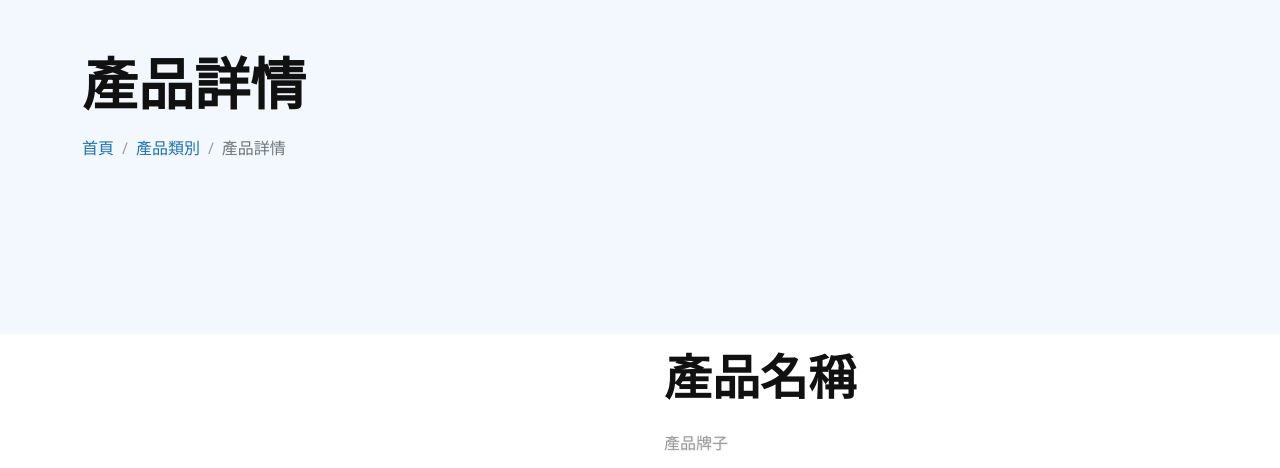
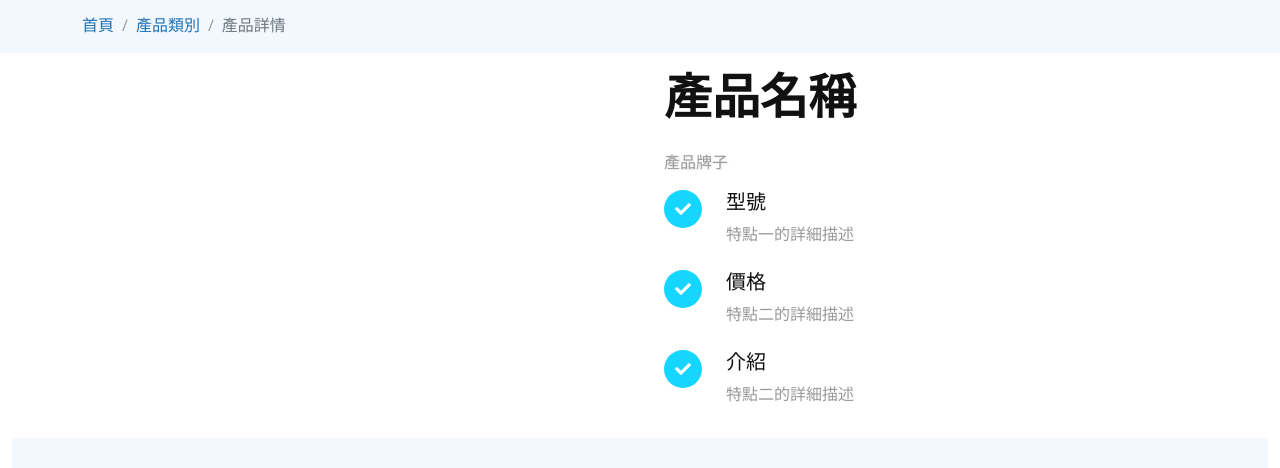
Before and after one commit to a89529294/yongpei-water-purification, a website with bundled scripts: page product-detail-template.html in a window 1280 px wide. Shown: the part 79-547 px from the top of the page. Built offline with nearby package versions, Linux system fonts and the light colour scheme; no server answers.

Commit message:
remove title from product detail

```diff
--- a/css/style.css
+++ b/css/style.css
@@ -1,6 +1,7 @@
 /********** Template CSS **********/
 :root {
   --primary: #1e72b5;
+  --primary-hover: #186496;
   --secondary: #999999;
   --light: #f2f8fe;
   --dark: #111111;
@@ -449,3 +450,7 @@ h6,
 .breadcrumb-item > a {
   color: var(--primary);
 }
+
+.btn-primary:hover {
+  background-color: var(--primary-hover);
+}
--- a/product-detail-template.html
+++ b/product-detail-template.html
@@ -90,11 +90,10 @@
     <!-- Navbar End -->
 
     <!-- Header Start -->
-    <div class="container-fluid hero-header bg-light py-2 py-md-5 mb-2">
+    <div class="container-fluid hero-header bg-light py-2 mb-2">
         <div class="container py-2">
             <div class="row g-5 ">
-                <div class="col-lg-12" style="min-height:225px">
-                    <h1 class="display-4 mb-3 animated slideInDown">產品詳情</h1>
+                <div class="col-lg-12">
                     <nav aria-label="breadcrumb animated slideInDown">
                         <ol class="breadcrumb mb-0">
                             <li class="breadcrumb-item"><a href="index.html">首頁</a></li>
```
